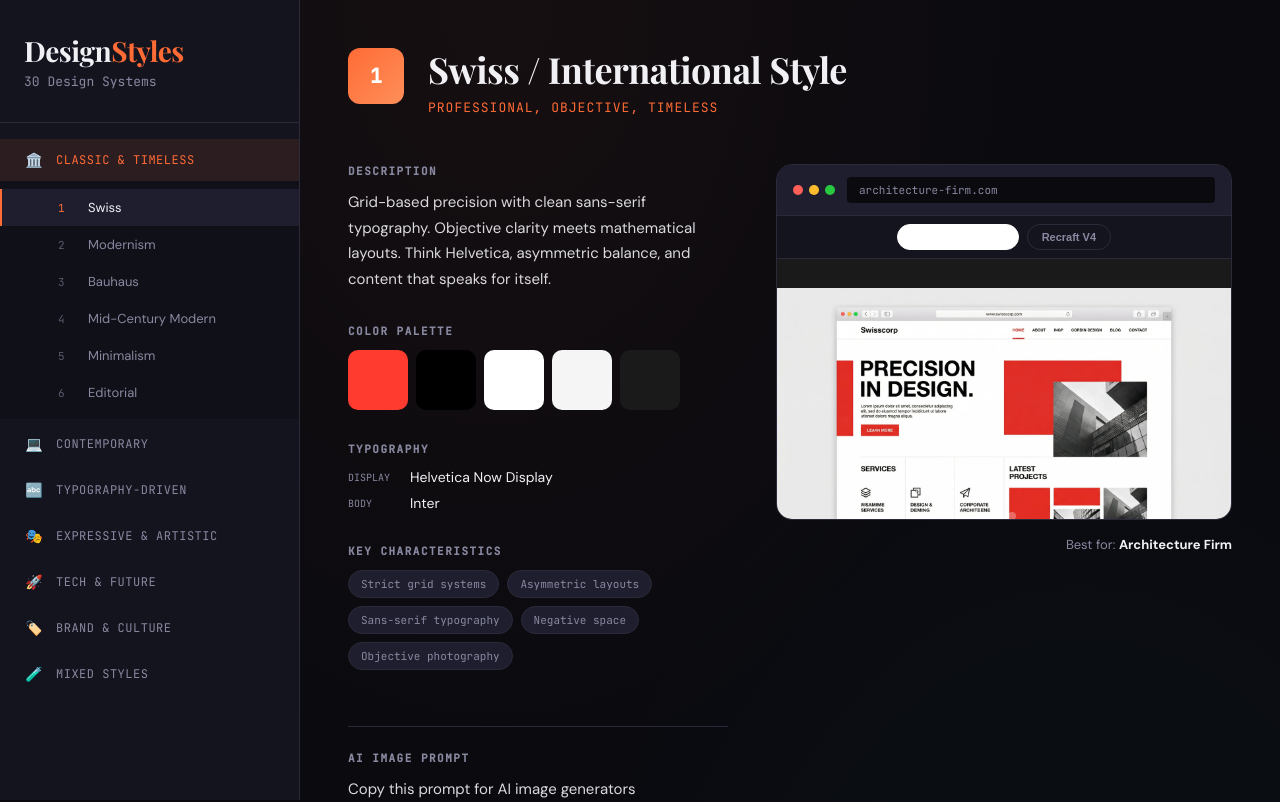
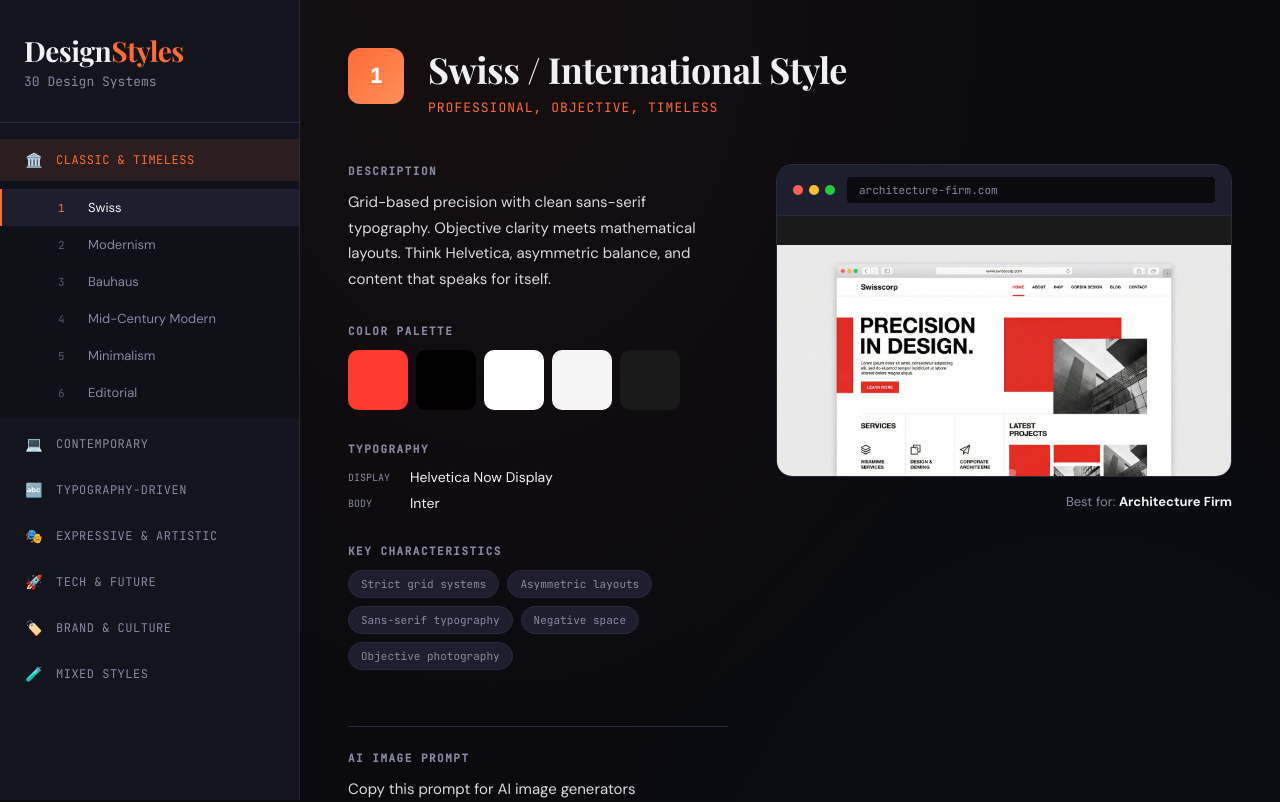
Before and after one commit to vivgatesAI/DesignSite, a React (Vite) app: page / in a window 1280 px wide. Shown: the top 802 px of the page. Built offline with nearby package versions, Linux system fonts and the light colour scheme.

Commit message:
Remove model selector buttons, keep swipe indicators only

```diff
--- a/src/App.tsx
+++ b/src/App.tsx
@@ -452,26 +452,6 @@ function WebsitePreview({
         '--font-display': fonts.display,
         '--font-body': fonts.body,
       } as React.CSSProperties}>
-        {/* Model Selector */}
-        <div className="model-selector">
-          <button
-            className={`model-btn ${activeModel === 'nano_banana_pro' ? 'active' : ''}`}
-            onClick={() => {
-              window.dispatchEvent(new CustomEvent('setActiveModel', { detail: 'nano_banana_pro' }));
-            }}
-          >
-            Nano Banana Pro
-          </button>
-          <button
-            className={`model-btn ${activeModel === 'recraft_v4' ? 'active' : ''}`}
-            onClick={() => {
-              window.dispatchEvent(new CustomEvent('setActiveModel', { detail: 'recraft_v4' }));
-            }}
-          >
-            Recraft V4
-          </button>
-        </div>
-
         {/* Swipeable Mockup Carousel */}
         <div className="mockup-carousel" onTouchStart={(e) => handleTouchStart(e)} onTouchMove={(e) => handleTouchMove(e)} onTouchEnd={handleTouchEnd}>
           <div className="carousel-track" style={{ transform: `translateX(${-currentSlide * 100}%)` }}>
@@ -482,7 +462,6 @@ function WebsitePreview({
                 className="mockup-image"
                 draggable={false}
               />
-              <div className="slide-label">Nano Banana Pro</div>
             </div>
             <div className="carousel-slide">
               <img
@@ -491,7 +470,6 @@ function WebsitePreview({
                 className="mockup-image"
                 draggable={false}
               />
-              <div className="slide-label">Recraft V4</div>
             </div>
           </div>
           {/* Swipe Indicators */}
```
